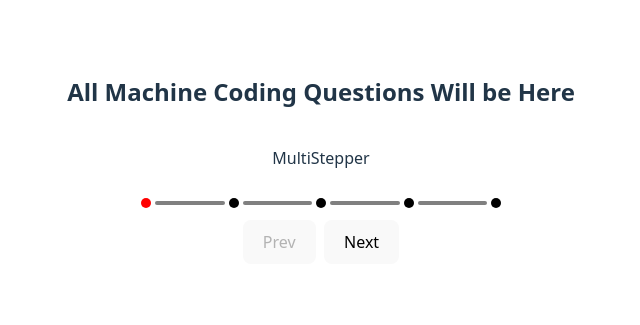
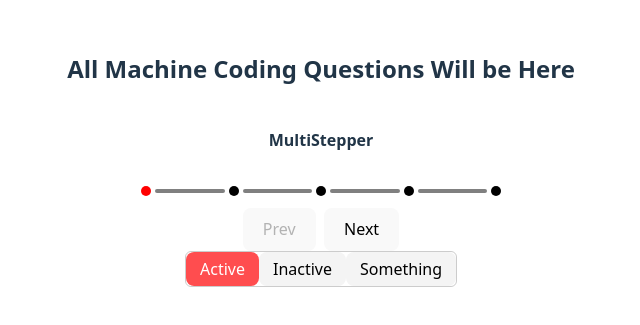
Before and after one commit to ShashankShekhar9839/2026-learning, a React (Vite) app in the folder frontend/react/lowLevelMachineCoding/: page / in a window 1280 px wide. Shown: the part 241-566 px from the top of the page, without its empty margins (319-959 px from the left). Built offline with nearby package versions, Linux system fonts and the light colour scheme.

Commit message:
added some notes for backend

```diff
--- a/frontend/react/lowLevelMachineCoding/src/App.jsx
+++ b/frontend/react/lowLevelMachineCoding/src/App.jsx
@@ -1,6 +1,7 @@
 import { useState } from "react";
 import "./App.css";
 import MultiStepper from "./machineCodingQuestions/multiStepper/MultiStepper";
+import SwitchCase from "./machineCodingQuestions/switchCase/SwitchCase";
 
 function App() {
   return (
@@ -8,6 +9,14 @@ function App() {
       <div className="app">
         <h2>All Machine Coding Questions Will be Here</h2>
         <MultiStepper />
+        <SwitchCase
+          defaultValue="left"
+          options={[
+            { label: "Active", value: "left" },
+            { label: "Inactive", value: "right" },
+            { label: "Something", value: "something" },
+          ]}
+        />
       </div>
     </>
   );
--- a/frontend/react/lowLevelMachineCoding/src/machineCodingQuestions/multiStepper/MultiStepper.jsx
+++ b/frontend/react/lowLevelMachineCoding/src/machineCodingQuestions/multiStepper/MultiStepper.jsx
@@ -22,7 +22,7 @@ function MultiStepper({ numberOfSteps = 5 }) {
 
   return (
     <div className="container">
-      <p>MultiStepper</p>
+      <h4>MultiStepper</h4>
 
       <div className="stepper">
         {steps.map((_, index) => (
--- /dev/null
+++ b/frontend/react/lowLevelMachineCoding/src/machineCodingQuestions/switchCase/SwitchCase.jsx
@@ -0,0 +1,45 @@
+import React, { useState, useEffect } from "react";
+import "./style.css";
+
+const SwitchCase = ({ options = [], value, defaultValue, onChange }) => {
+  const isControlled = value !== undefined;
+
+  const [internalValue, setInternalValue] = useState(
+    defaultValue ?? options[0]?.value
+  );
+
+  const activeValue = isControlled ? value : internalValue;
+
+  useEffect(() => {
+    if (!isControlled && !options.some((opt) => opt.value === internalValue)) {
+      setInternalValue(options[0]?.value);
+    }
+  }, [options, internalValue, isControlled]);
+
+  const handleChange = (newValue) => {
+    if (!isControlled) {
+      setInternalValue(newValue);
+    }
+    onChange?.(newValue);
+  };
+
+  return (
+    <div className="switch-container">
+      <div className="switch">
+        {options.map((option) => (
+          <button
+            key={option.value}
+            className={`switch-item ${
+              option.value === activeValue ? "active" : ""
+            }`}
+            onClick={() => handleChange(option.value)}
+          >
+            {option.label}
+          </button>
+        ))}
+      </div>
+    </div>
+  );
+};
+
+export default SwitchCase;
--- /dev/null
+++ b/frontend/react/lowLevelMachineCoding/src/machineCodingQuestions/switchCase/style.css
@@ -0,0 +1,27 @@
+.switch-container {
+  width: fit-content;
+}
+
+.switch {
+  display: flex;
+  border: 1px solid #ccc;
+  border-radius: 6px;
+  overflow: hidden;
+}
+
+.switch-item {
+  padding: 6px 14px;
+  border: none;
+  background: #f4f4f4;
+  cursor: pointer;
+  transition: background 0.2s;
+}
+
+.switch-item.active {
+  background: #ff4d4f;
+  color: white;
+}
+
+.switch-item:not(.active):hover {
+  background: #e6e6e6;
+}
```
Also changed, not shown: 1 other file (tests, documents, lock files or other folders).
